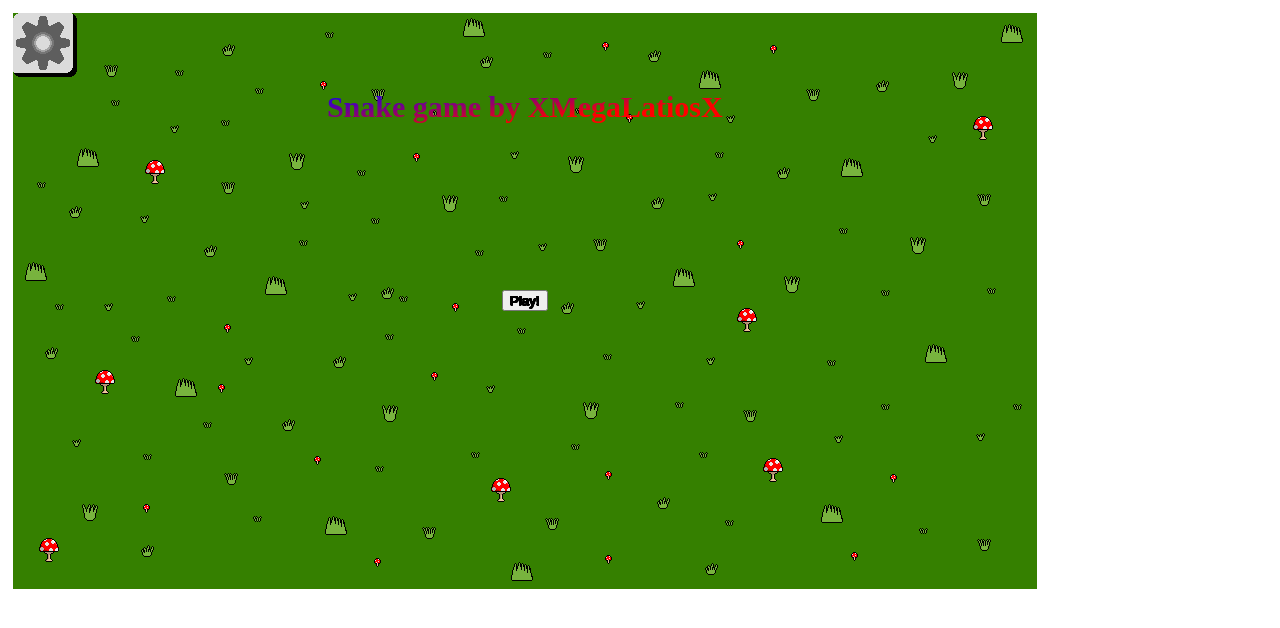
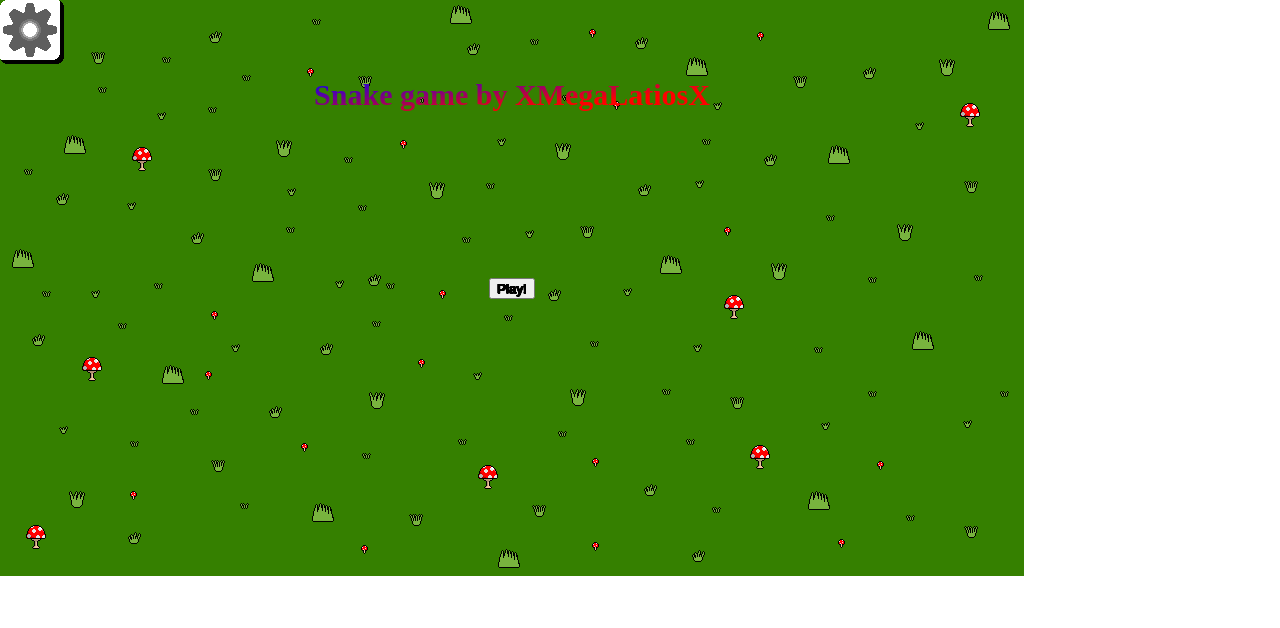
Before and after one commit to XMegaLatiosX/Snake-Game-by-Xmega, a plain HTML site: page index.html in a window 1280 px wide. Drawn offline with Linux system fonts and the light colour scheme.

Commit message:
Update titleScreen.css

```diff
--- a/css/titleScreen.css
+++ b/css/titleScreen.css
@@ -1,5 +1,5 @@
 body {
-    margin: 1%;
+    margin: 0px;
 }
 .container {
     position: absolute;
```
